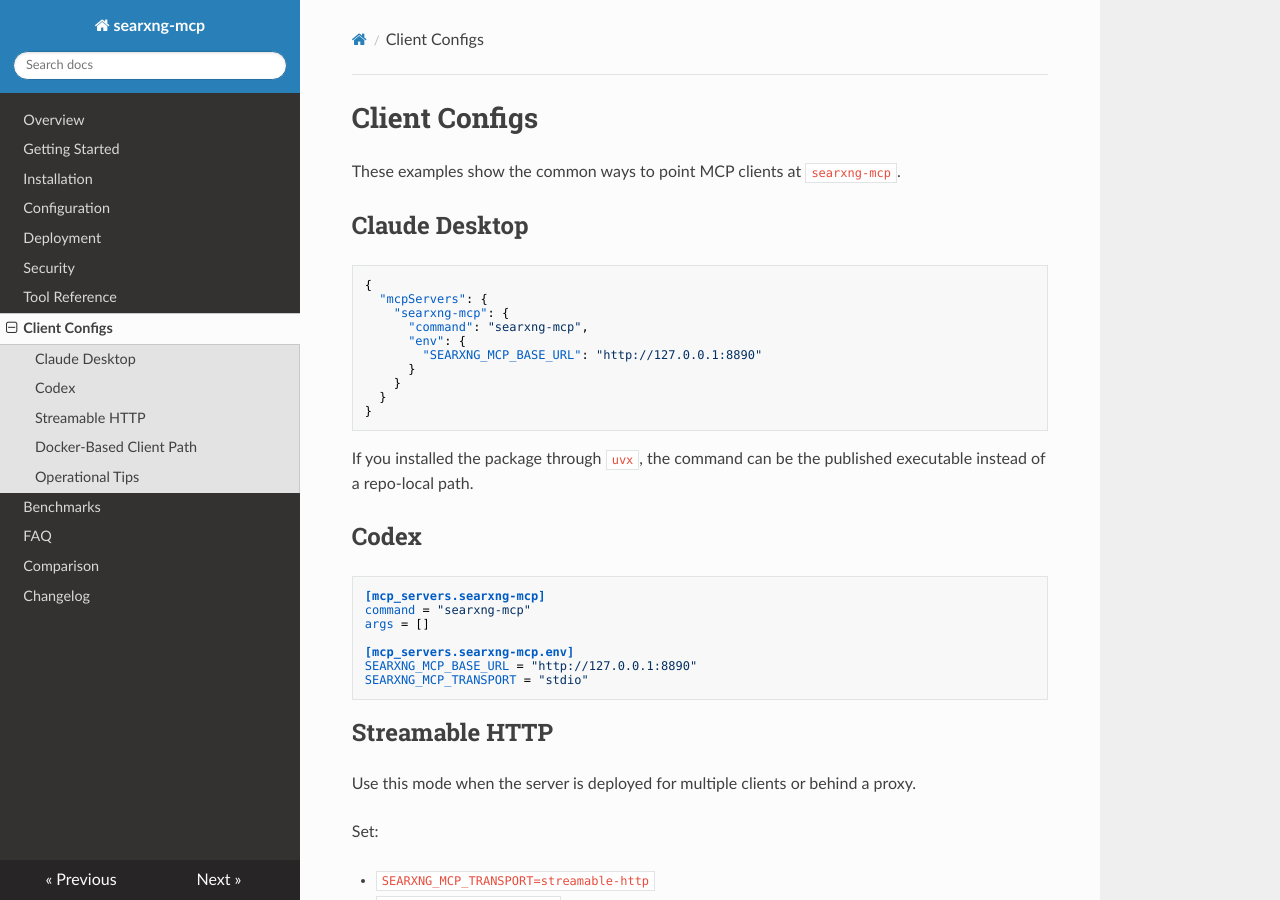
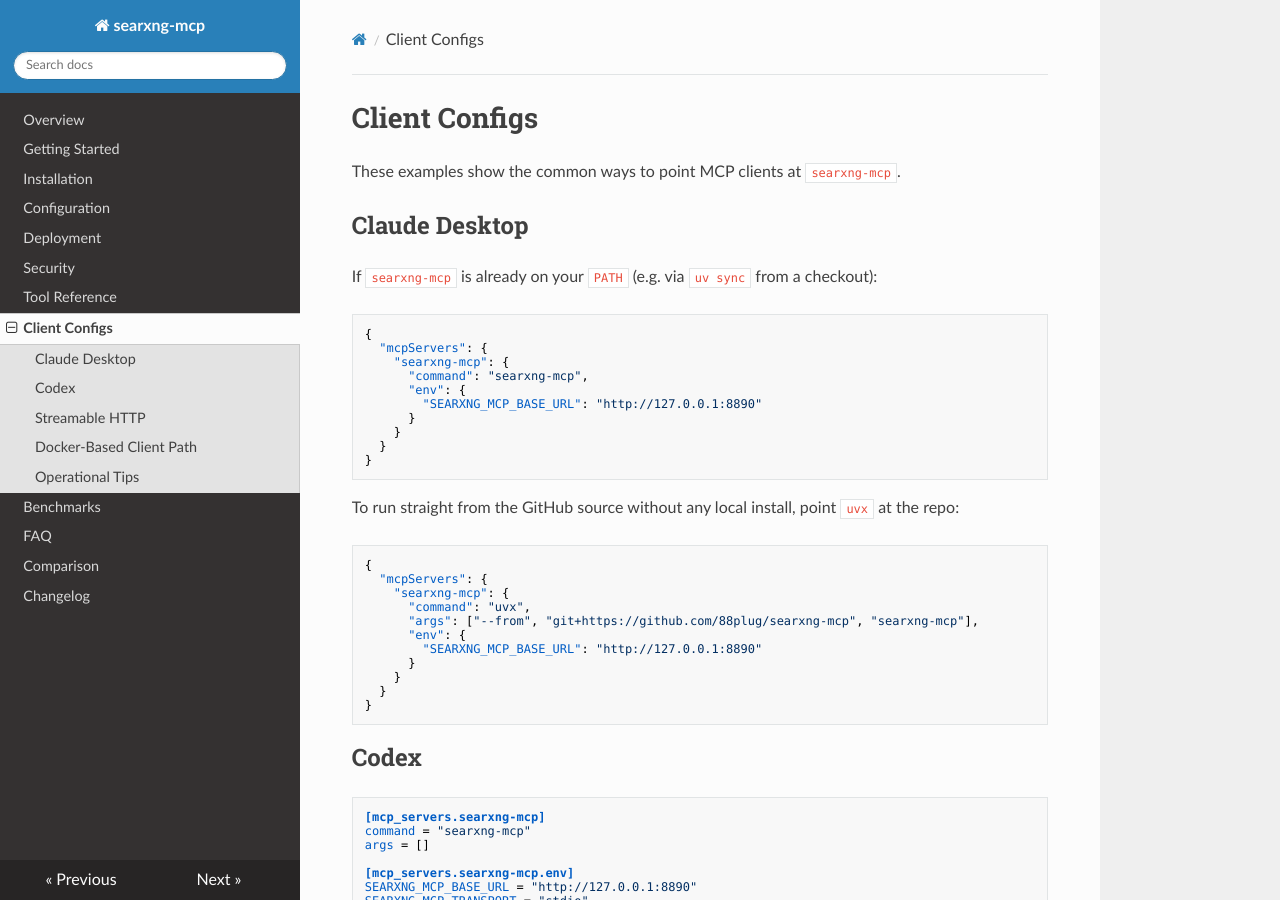
Before and after one commit to 88plug/searxng-mcp, an MkDocs documentation site: the page built from docs/reference/client-configs.md, in a window 1280 px wide and 900 px high. Built offline with MkDocs 1.6.1, drawn with Linux system fonts in a browser that asks for light colours; nearby versions of some CDN libraries.

Commit message:
Distribute via git source instead of PyPI
The bare 'searxng-mcp' name on PyPI is held by an unrelated project at
0.1.56, so we cannot publish under that name. Rather than rename the
distribution, install instructions now point uvx at the GitHub repo
directly via 'uvx --from git+https://github.com/88plug/searxng-mcp
searxng-mcp', with PEP 508 direct-reference syntax for the render extra.
Updates README, installation docs, client-configs, and CHANGELOG.

````diff
--- a/docs/reference/client-configs.md
+++ b/docs/reference/client-configs.md
@@ -3,6 +3,8 @@
 These examples show the common ways to point MCP clients at `searxng-mcp`.
 
 ## Claude Desktop
+
+If `searxng-mcp` is already on your `PATH` (e.g. via `uv sync` from a checkout):
 
 ```json
 {
@@ -17,7 +19,21 @@
 }
 ```
 
-If you installed the package through `uvx`, the command can be the published executable instead of a repo-local path.
+To run straight from the GitHub source without any local install, point `uvx` at the repo:
+
+```json
+{
+  "mcpServers": {
+    "searxng-mcp": {
+      "command": "uvx",
+      "args": ["--from", "git+https://github.com/88plug/searxng-mcp", "searxng-mcp"],
+      "env": {
+        "SEARXNG_MCP_BASE_URL": "http://127.0.0.1:8890"
+      }
+    }
+  }
+}
+```
 
 ## Codex
 
````
Also changed, not shown: CHANGELOG.md (+4 -0 lines), README.md (+9 -3 lines), docs/installation.md (+4 -4 lines).
